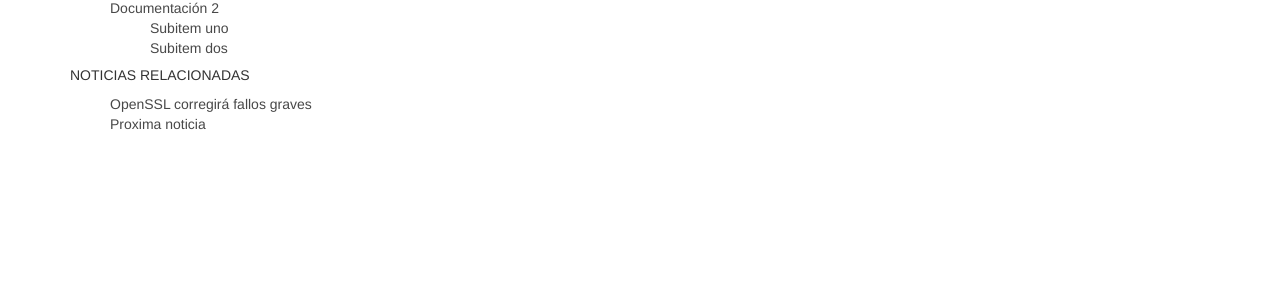
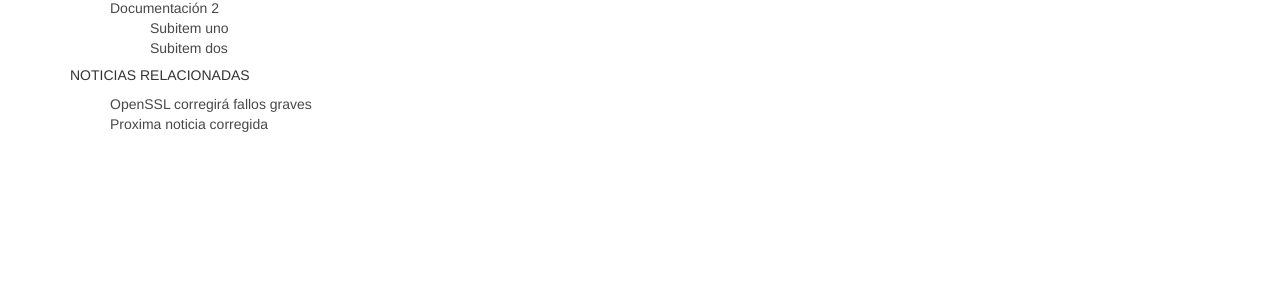
Before and after one commit to kalliche/enigma, a Jekyll site: the page built from inv/documentos.md, in a window 1280 px wide. Shown: the part 127-435 px from the top of the page. Built offline with Jekyll 4.4.1, drawn with Linux system fonts in a browser that asks for light colours; nearby versions of some CDN libraries.

Commit message:
correccion verdadera

```diff
--- a/_data/menu_inv.json
+++ b/_data/menu_inv.json
@@ -31,7 +31,7 @@
       },
       {
         "id": "doc-parte-cuatro",
-        "title": "Proxima noticia"
+        "title": "Proxima noticia corregida"
       }
     ]
   }
```
